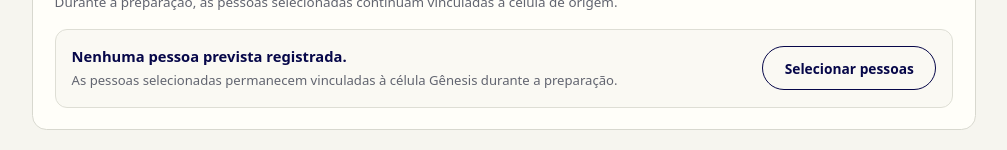
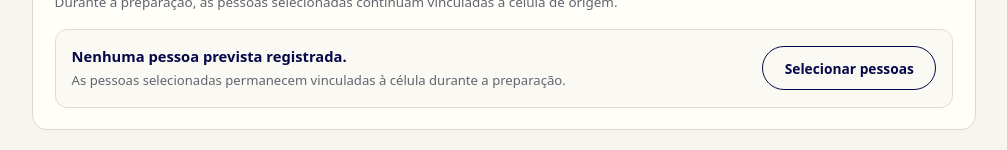
Before and after one commit to hiltonferreira/portal-novaigrejabatista, a Next.js app: page /pastor/multiplicacoes/multiplication-genesis-preparation in a window 1280 px wide. Shown: the part 1421-1571 px from the top of the page, without its empty margins (248-1255 px from the left). Built offline with nearby package versions, Linux system fonts and the light colour scheme.

Commit message:
fix: make people selector origin-aware

```diff
--- a/app/pastor/multiplicacoes/[multiplicationId]/people-selector.tsx
+++ b/app/pastor/multiplicacoes/[multiplicationId]/people-selector.tsx
@@ -8,7 +8,7 @@ type PersonOption = {
   churchRelationshipLabel: string;
 };
 
-export function PeopleSelector({ people }: { people: readonly PersonOption[] }) {
+export function PeopleSelector({ people, originName }: { people: readonly PersonOption[]; originName: string }) {
   const [isOpen, setIsOpen] = useState(false);
   const [selectedNames, setSelectedNames] = useState<string[]>([]);
 
@@ -23,10 +23,10 @@ export function PeopleSelector({ people }: { people: readonly PersonOption[] })
       <div className={styles.peopleSummary}>
         <div>
           <strong>{selectedNames.length === 0 ? "Nenhuma pessoa prevista registrada." : `${selectedNames.length} ${selectedNames.length === 1 ? "pessoa selecionada" : "pessoas selecionadas"}`}</strong>
-          <p>As pessoas selecionadas permanecem vinculadas à célula Gênesis durante a preparação.</p>
+          <p>As pessoas selecionadas permanecem vinculadas à célula {originName} durante a preparação.</p>
         </div>
-        <button className="action-link secondary" type="button" onClick={() => setIsOpen((current) => !current)} aria-expanded={isOpen}>
-          {isOpen ? "Fechar seleção" : "Selecionar pessoas"}
+        <button className="action-link secondary" type="button" onClick={() => setIsOpen((current) => !current)} aria-expanded={isOpen} disabled={people.length === 0}>
+          {people.length === 0 ? "Participantes indisponíveis" : isOpen ? "Fechar seleção" : "Selecionar pessoas"}
         </button>
       </div>
 
@@ -40,7 +40,7 @@ export function PeopleSelector({ people }: { people: readonly PersonOption[] })
         </div>
       )}
 
-      {isOpen && (
+      {isOpen && people.length > 0 && (
         <div className={styles.peopleOptions}>
           {people.map((person) => {
             const checked = selectedNames.includes(person.name);
```
